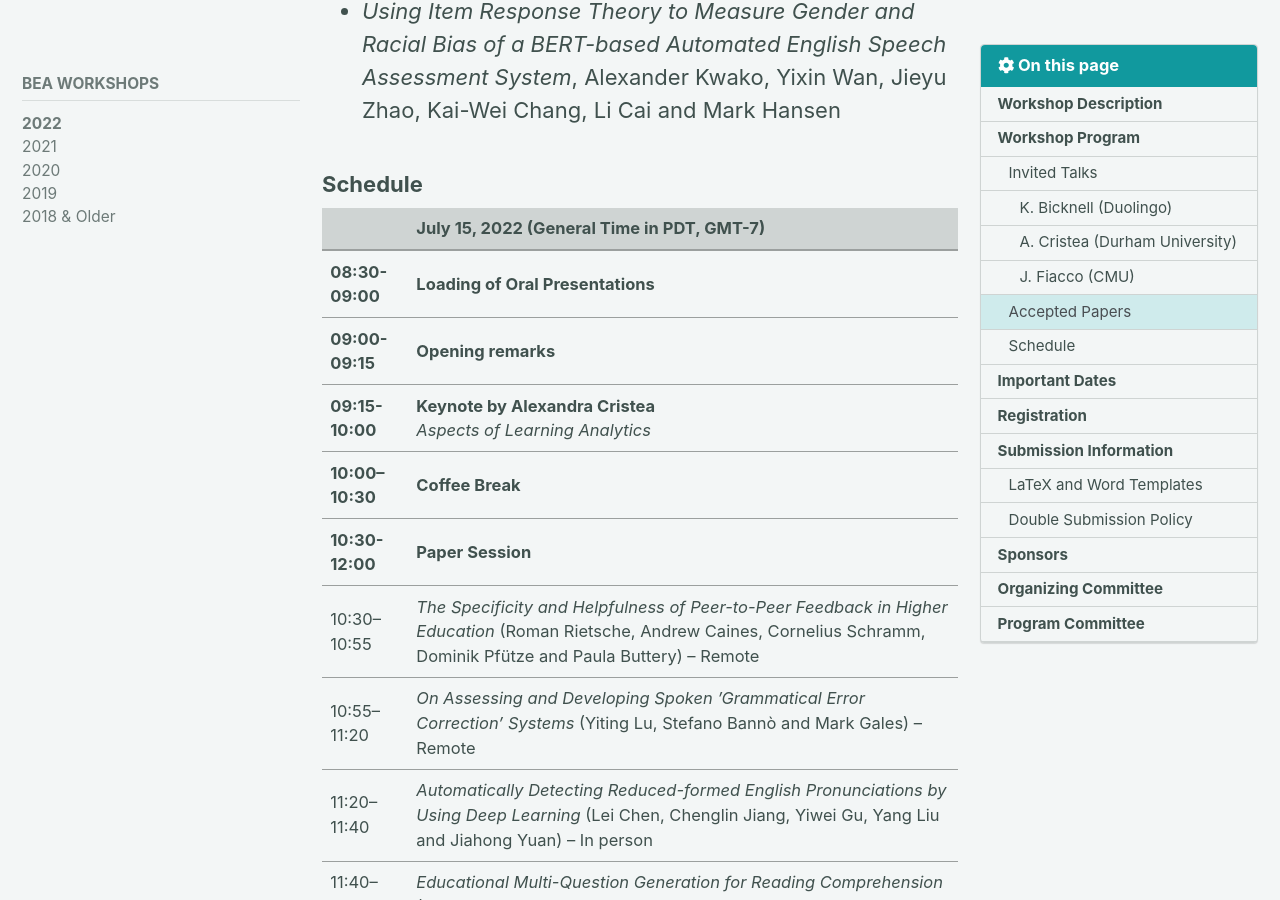
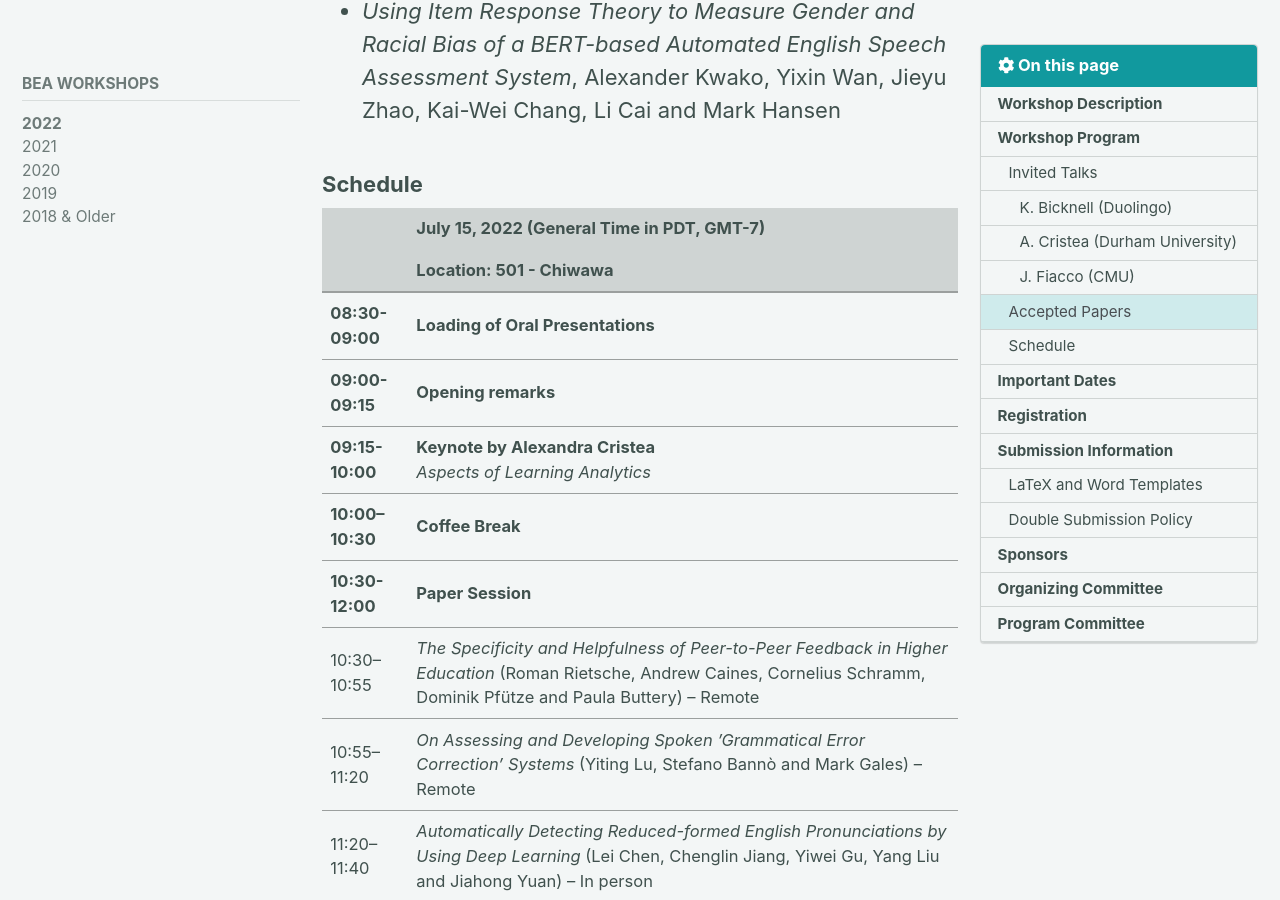
Before and after one commit to sigedu-org/website, a Jekyll site: the page built from _pages/bea/bea17.md, in a window 1280 px wide and 900 px high, scrolled down 9387 px. Built offline with Jekyll 4.4.1, drawn with Linux system fonts in a browser that asks for light colours; cached includes are drawn as plain includes; nearby versions of some CDN libraries.

Commit message:
Update bea17.md
Update to the location

```diff
--- a/_pages/bea/bea17.md
+++ b/_pages/bea/bea17.md
@@ -170,6 +170,7 @@ We received 66 submissions and accepted 31 papers (acceptance rate: 47%).
 ### Schedule
 
 | | July 15, 2022 (General Time in PDT, GMT-7)   |
+| | **Location:** 501 - Chiwawa                  |
 |:--------------- | ----------------------------- |
 | **08:30-09:00** | **Loading of Oral Presentations** |
 | **09:00-09:15** | **Opening remarks** |
```
